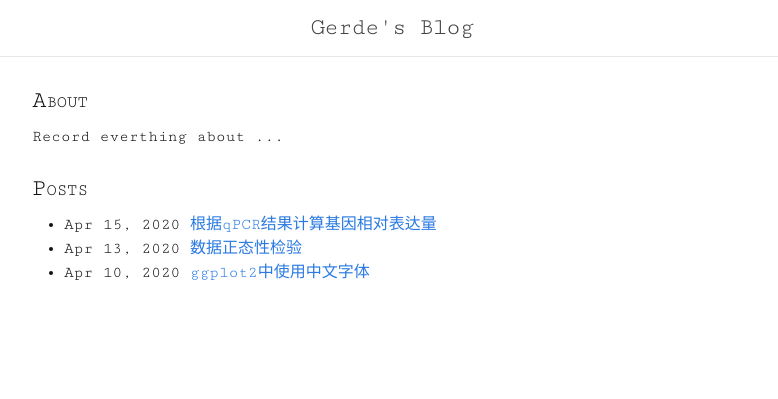
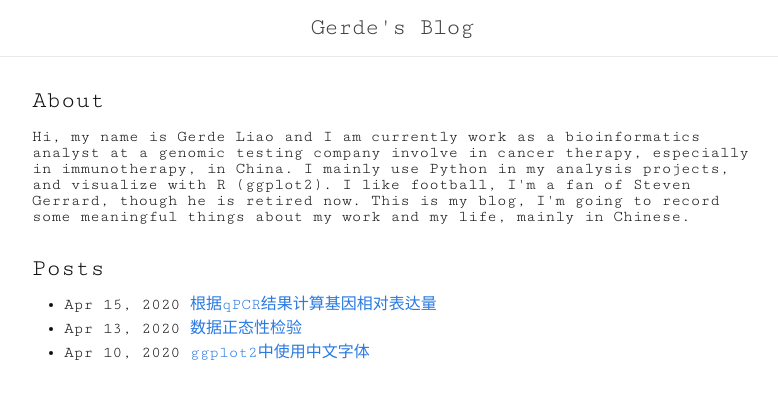
Before and after one commit to Gerde/gerde.github.io, a Jekyll site: the page built from index.html, in a window 1280 px wide. Shown: the top 399 px of the page, without its empty margins (248-1026 px from the left). Built offline with Jekyll 4.4.1, drawn with Linux system fonts in a browser that asks for light colours.

Commit message:
modify about

```diff
--- a/index.html
+++ b/index.html
@@ -3,11 +3,11 @@ layout: default
 ---
 <div class="home">
 	<section>
-		<h2 class="smallcap">about</h2>
-		<p>Record everthing about ...</p>
+		<h2>About</h2>
+		<p>Hi, my name is Gerde Liao and I am currently work as a bioinformatics analyst at a genomic testing company involve in cancer therapy, especially in immunotherapy, in China. I mainly use Python in my analysis projects, and visualize with R (ggplot2). I like football, I'm a fan of Steven Gerrard, though he is retired now. This is my blog, I'm going to record some meaningful things about my work and my life, mainly in Chinese.</p>
 	</section>
 	<section>
-		<h2 class="smallcap">posts</h2>
+		<h2>Posts</h2>
 		<ul class="post-list">
 			{% for post in site.posts %}
 			<li>
```
